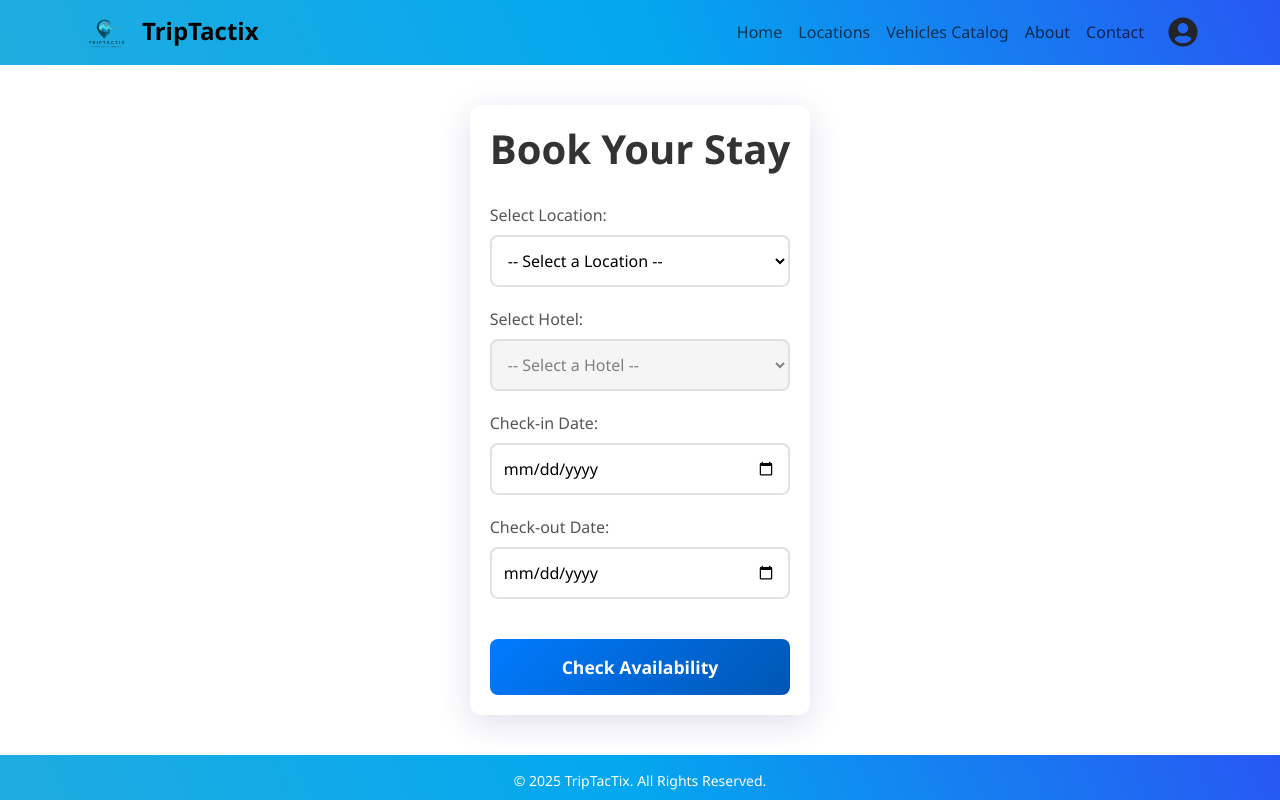
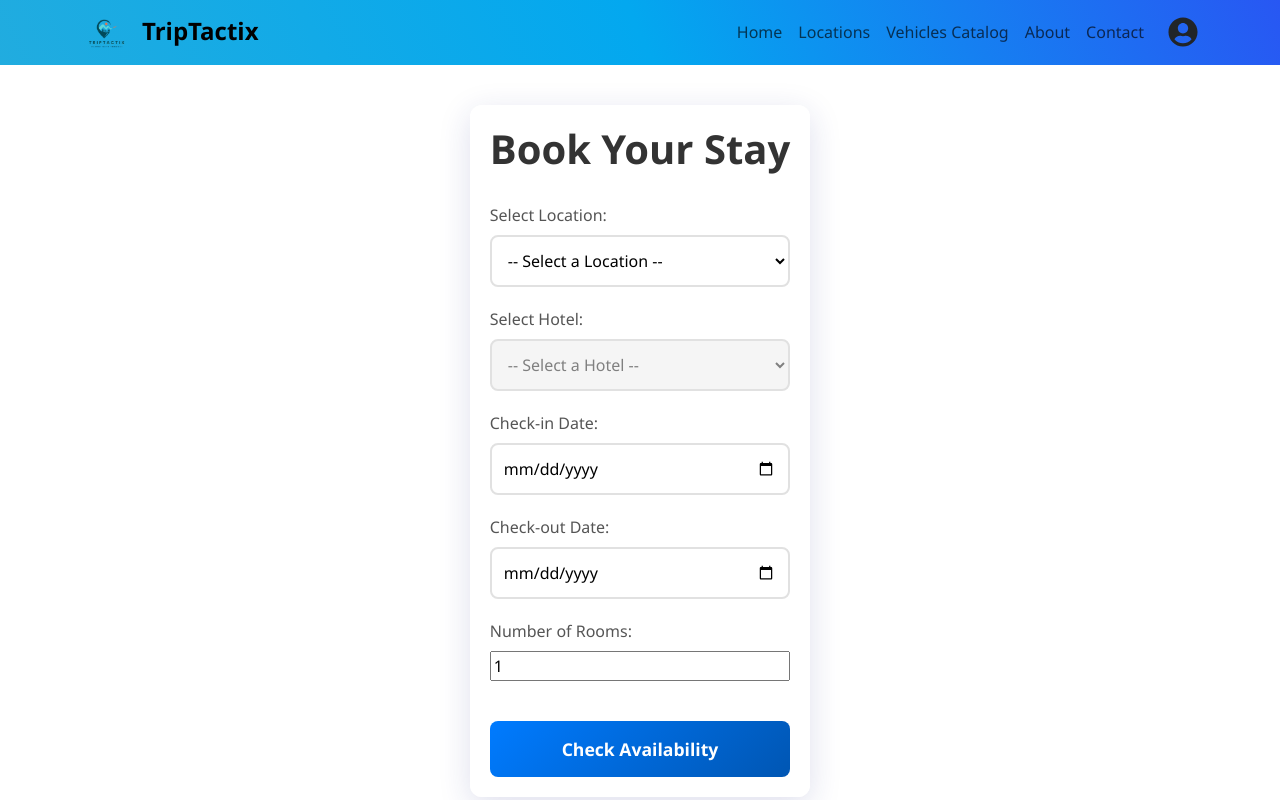
Before and after one commit to Lordshadow/trip-frontend, a React (Vite) app: page /book in a window 1280 px wide. Built offline with nearby package versions, Linux system fonts and the light colour scheme.

Commit message:
sml shng

```diff
--- a/src/pages/booking.jsx
+++ b/src/pages/booking.jsx
@@ -6,6 +6,9 @@ const Booking = () => {
   const [selectedHotel, setSelectedHotel] = useState('');
   const [checkInDate, setCheckInDate] = useState('');
   const [checkOutDate, setCheckOutDate] = useState('');
+  const [roomCount, setRoomCount] = useState(0);
+  const [availableRooms, setAvailableRooms] = useState([]);
+  const [requestedRooms, setRequestedRooms] = useState(1); // New state for user input
 
   // Log state changes
   useEffect(() => {
@@ -13,17 +16,18 @@ const Booking = () => {
       selectedLocation,
       selectedHotel,
       checkInDate,
-      checkOutDate
+      checkOutDate,
+      requestedRooms,
     });
-  }, [selectedLocation, selectedHotel, checkInDate, checkOutDate]);
+  }, [selectedLocation, selectedHotel, checkInDate, checkOutDate, requestedRooms]);
 
   const locationData = {
-    "Salem": ["The Grand Palace Hotel Salem", "Hotel Annapoorna Salem", "Lathika Residency"],
-    "Namakkal": ["Hotel SSK Grand", "Hotel Vasantham", "Nala Hotels"],
-    "Trichy": ["Grand Estancia - GRT Hotels", "Sangam Hotel Trichy", "Hotel Femina"],
-    "Kodaikanal": ["Hotel Hemalaatha", "Kavitha Residency", "Hotel Green Park"],
-    "Coimbatore": ["The Residency Towers Coimbatore", "Radisson Blu Hotel Coimbatore", "Vivanta Coimbatore"],
-    "Rameshwaram": ["Hotel Radha Prasad", "Hotel Tamilnadu Rameshwaram (TTDC)", "SS Grand Inn"]
+    Salem: ['The Grand Palace Hotel Salem', 'Hotel Annapoorna Salem', 'Lathika Residency'],
+    Namakkal: ['Hotel SSK Grand', 'Hotel Vasantham', 'Nala Hotels'],
+    Trichy: ['Grand Estancia - GRT Hotels', 'Sangam Hotel Trichy', 'Hotel Femina'],
+    Kodaikanal: ['Hotel Hemalaatha', 'Kavitha Residency', 'Hotel Green Park'],
+    Coimbatore: ['The Residency Towers Coimbatore', 'Radisson Blu Hotel Coimbatore', 'Vivanta Coimbatore'],
+    Rameshwaram: ['Hotel Radha Prasad', 'Hotel Tamilnadu Rameshwaram (TTDC)', 'SS Grand Inn'],
   };
 
   const handleLocationChange = (e) => {
@@ -34,14 +38,15 @@ const Booking = () => {
   };
 
   const handleCheckAvailability = async () => {
-    if (!selectedLocation || !selectedHotel || !checkInDate || !checkOutDate) {
+    if (!selectedLocation || !selectedHotel || !checkInDate || !checkOutDate || requestedRooms < 1) {
       console.log('Validation failed:', {
         selectedLocation,
         selectedHotel,
         checkInDate,
-        checkOutDate
+        checkOutDate,
+        requestedRooms,
       });
-      alert('Please fill in all fields');
+      alert('Please fill in all fields and specify a valid number of rooms.');
       return;
     }
 
@@ -50,6 +55,7 @@ const Booking = () => {
       hotel: selectedHotel,
       checkInDate,
       checkOutDate,
+      requestedRooms,
     };
 
     console.log('Sending request to backend:', requestData);
@@ -66,11 +72,15 @@ const Booking = () => {
       const data = await response.json();
       console.log('Response from backend:', data);
 
-      if (data.available) {
+      if (data.success && data.isAvailable) {
         console.log('Rooms available:', data);
+        setRoomCount(data.roomCount);
+        setAvailableRooms([...Array(data.roomCount).keys()].map(i => i + 1));
         alert('Rooms are available!');
       } else {
         console.log('No rooms available:', data);
+        setRoomCount(0);
+        setAvailableRooms([]);
         alert('No rooms available for the selected dates.');
       }
     } catch (error) {
@@ -93,7 +103,7 @@ const Booking = () => {
             className="select-input"
           >
             <option value="">-- Select a Location --</option>
-            {Object.keys(locationData).map(location => (
+            {Object.keys(locationData).map((location) => (
               <option key={location} value={location}>
                 {location}
               </option>
@@ -111,11 +121,12 @@ const Booking = () => {
             disabled={!selectedLocation}
           >
             <option value="">-- Select a Hotel --</option>
-            {selectedLocation && locationData[selectedLocation].map(hotel => (
-              <option key={hotel} value={hotel}>
-                {hotel}
-              </option>
-            ))}
+            {selectedLocation &&
+              locationData[selectedLocation].map((hotel) => (
+                <option key={hotel} value={hotel}>
+                  {hotel}
+                </option>
+              ))}
           </select>
         </div>
 
@@ -143,12 +154,34 @@ const Booking = () => {
           />
         </div>
 
-        <button
-          className="check-availability-btn"
-          onClick={handleCheckAvailability}
-        >
+        <div className="form-group">
+          <label htmlFor="requestedRooms">Number of Rooms:</label>
+          <input
+            type="number"
+            id="requestedRooms"
+            value={requestedRooms}
+            onChange={(e) => setRequestedRooms(Number(e.target.value))}
+            className="number-input"
+            min="1"
+          />
+        </div>
+
+        <button className="check-availability-btn" onClick={handleCheckAvailability}>
           Check Availability
         </button>
+
+        {roomCount > 0 && (
+          <div className="form-group">
+            <label htmlFor="rooms">Select Number of Rooms:</label>
+            <select id="rooms" className="select-input">
+              {availableRooms.map((room) => (
+                <option key={room} value={room}>
+                  {room} room(s)
+                </option>
+              ))}
+            </select>
+          </div>
+        )}
       </div>
     </div>
   );
```
